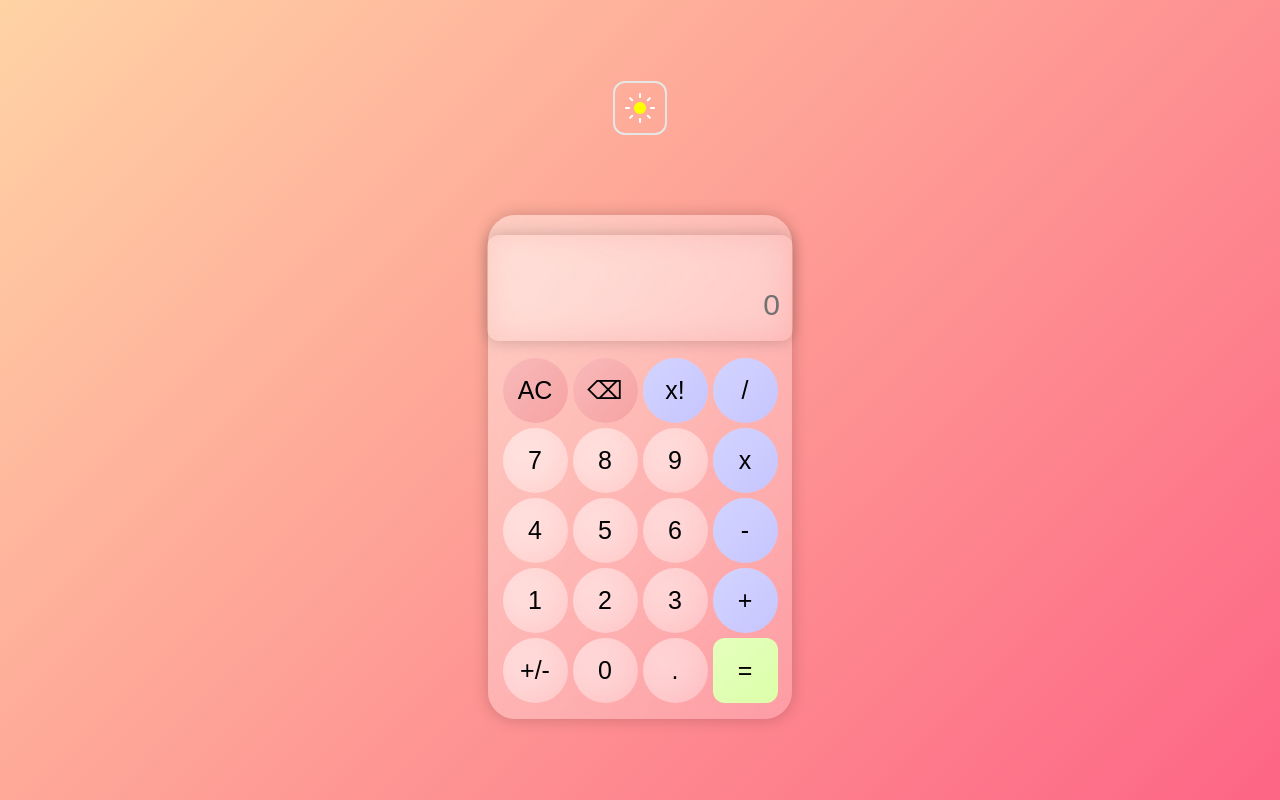
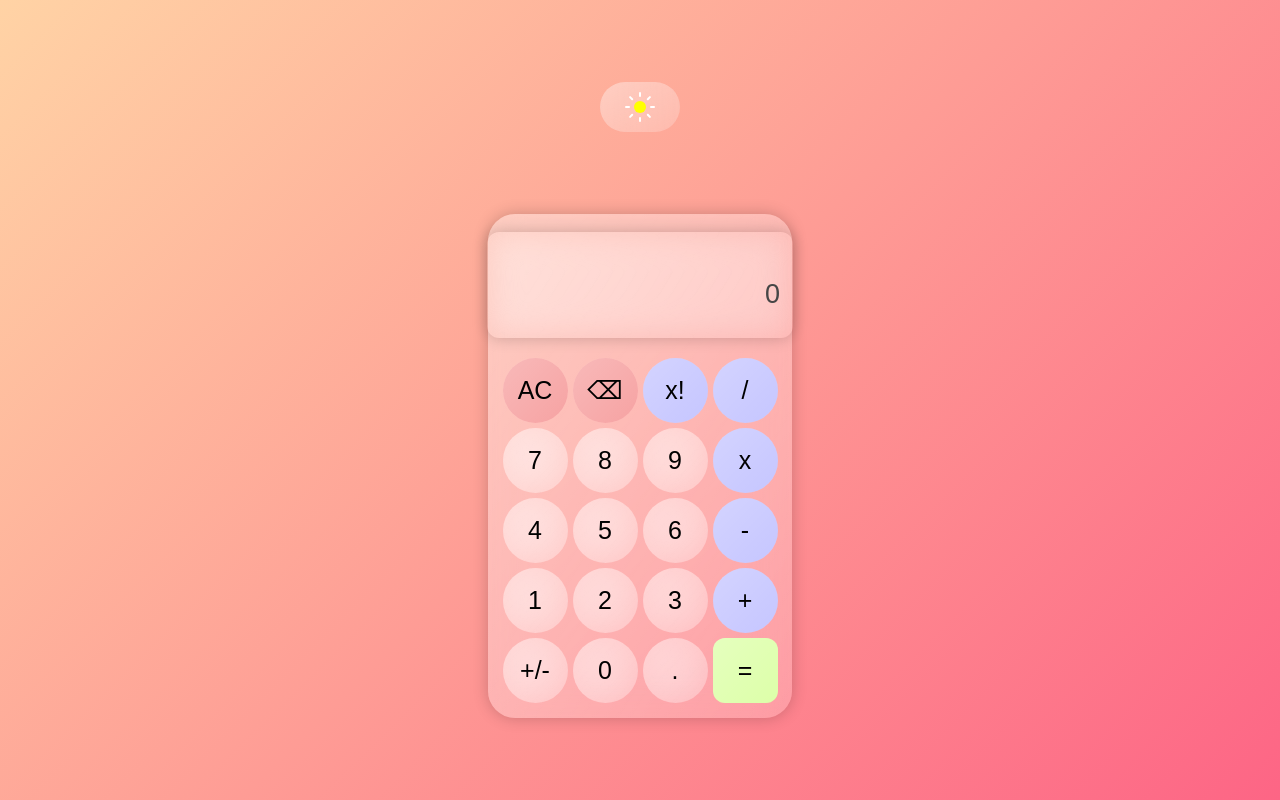
Before and after one commit to ashishstomar/top-calculator, a plain HTML site: page index.html in a window 1280 px wide. Drawn offline with Linux system fonts and the light colour scheme.

Commit message:
refactor

```diff
--- a/styles.css
+++ b/styles.css
@@ -1,5 +1,3 @@
-
-
 body {
     margin: 0px;
     padding: 0px;
@@ -25,7 +23,7 @@ body {
     width: 300px;
     display: flex;
     flex-direction: column;
-    justify-content:space-evenly;
+    justify-content: space-around;
     align-items: center;
     padding: 2px;
     border-radius: 27px;
@@ -38,34 +36,37 @@ body {
     backdrop-filter: blur(1rem);
     box-shadow: 0 0 1rem rgba(0, 0, 0, 0.2);
     border-radius: 12px;
-    color: rgb(113, 113, 113);
+    color: rgb(70, 70, 70);
     font-weight:500;
     padding: 13px;
     margin: 13px;
-    overflow-wrap: break-word;
-    word-wrap: break-word;
-    word-break: break-word;
     font-size: 30px;
     overflow: hidden;
     display: flex;
     flex-direction: column;
-    justify-content:space-between;
+    justify-content:space-evenly;
 }
 
+.previousOperand, .currentOperand {
+    overflow-wrap: break-word;
+    word-wrap: break-word;
+    word-break: break-word;
+    display: flex;
+    justify-content: flex-end;
+}
 .previousOperand {
     height: 20px;
     width: 280px;
-    font-size: 22px;
-    display: flex;
-    justify-content: flex-end;
+    font-size: 20px;
 }
 
 .currentOperand {
     height: 40px;
     width: 280px;
-    font-size: 30px;
+    font-size: 27px;
     display: flex;
     justify-content: flex-end;
+
 }
 
 
@@ -114,7 +115,6 @@ button:active {
     background-color: rgb(255, 157, 0);
 }
 
-
 #equal{
     border-radius: 12px;
     background-color: rgb(212, 255, 147);
@@ -160,10 +160,15 @@ button:active {
     all: unset;
     cursor: pointer;
     height: 50px;
-    width: 50px;
-    border: 2px solid rgb(231, 230, 230);
+    width: 80px;
+    background: linear-gradient(
+        to right bottom,
+        rgba(255, 255, 255, 0.4),
+        rgba(255, 255, 255, 0.2)
+    );
+    backdrop-filter: blur(1rem);
     display: flex;
     justify-content: center;
     align-items: center;
-    border-radius: 12px;
-  }
+    border-radius: 30px;
+}
```
